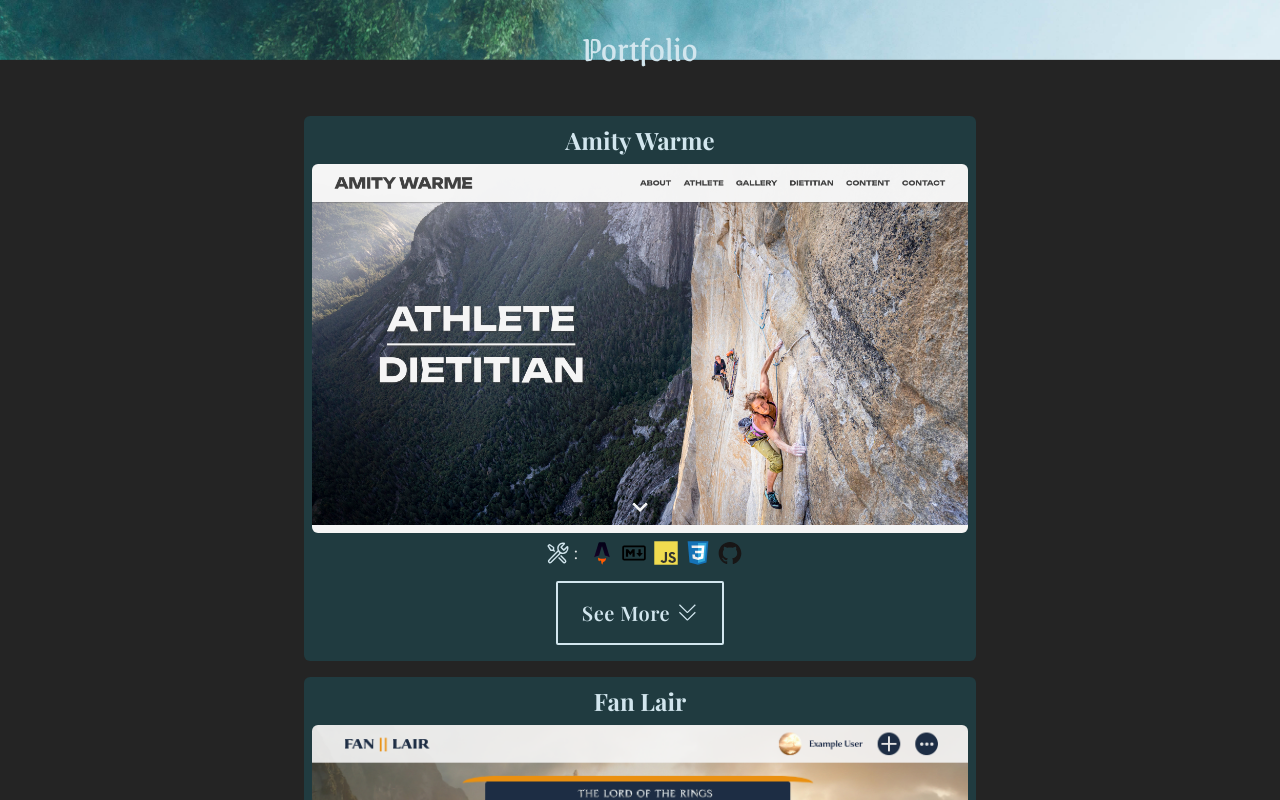
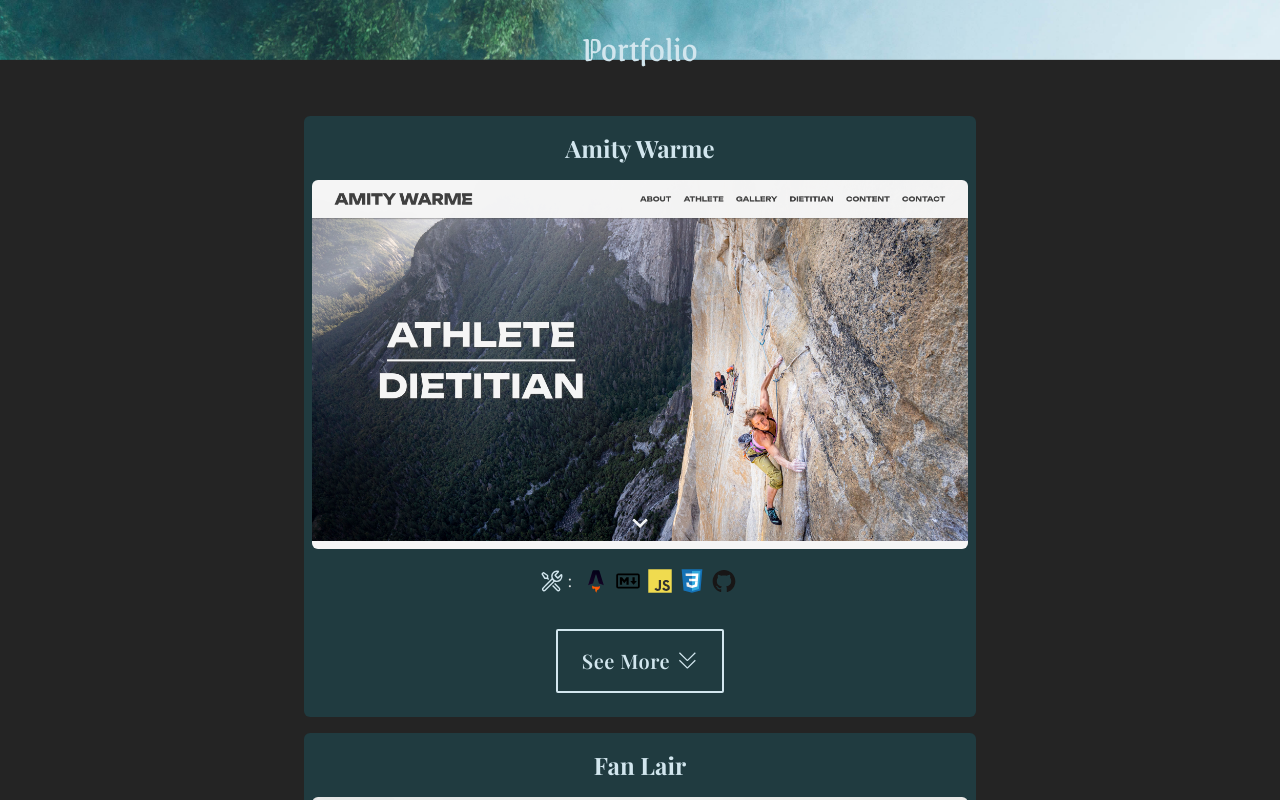
Before and after one commit to connorwarme/connorwarme.github.io, a React (Vite) app: page / in a window 1280 px wide. Shown: the part 740-1540 px from the top of the page. Built offline with nearby package versions, Linux system fonts and the light colour scheme.

Commit message:
Adjust card spacing at wider views

```diff
--- a/src/components/Card.jsx
+++ b/src/components/Card.jsx
@@ -11,7 +11,7 @@ const Card = ({ item, selection, handleSelection }) => {
     <>
       {item && item.title && (
         <div className="m-2 rounded-md bg-midnight-green/75 p-2 font-play max-w-sm flex flex-col justify-between md:self-stretch md:max-w-lg lg:max-w-2xl">
-          <div className="mb-2 flex justify-center">
+          <div className="mb-2 flex justify-center md:m-2 md:mb-4">
             <a
               className="w-inherit "
               href={item.url}
@@ -24,7 +24,7 @@ const Card = ({ item, selection, handleSelection }) => {
             </a>
           </div>
           <CardImage item={item} />
-          <ul className="m-1 ml-4 flex items-center justify-center">
+          <ul className="m-1 ml-4 flex items-center justify-center md:m-4">
             <span className="mr-2 flex items-center">
               <VscTools className="h-6 w-6 text-wave-spray" />
               <span className="ml-1">:</span>
@@ -40,7 +40,7 @@ const Card = ({ item, selection, handleSelection }) => {
                   <ul className="transition-all delay-300 duration-300 ease-in-out">
                     {item.points.map((point, index) => {
                       return (
-                        <div key={index} className="flex items-center">
+                        <div key={index} className="flex items-center md:m-1">
                           <item.bullet
                             className="mr-2"
                             style={{ height: '16px', width: '16px' }}
@@ -49,7 +49,7 @@ const Card = ({ item, selection, handleSelection }) => {
                         </div>
                       )
                     })}
-                    <div className="flex items-center">
+                    <div className="flex items-center md:m-1">
                       <LinkIcon
                         className="mr-2"
                         style={{ height: '16px', width: '16px' }}
@@ -70,7 +70,7 @@ const Card = ({ item, selection, handleSelection }) => {
               ) : null}
             </div>
           </div>
-          <div className="flex justify-center">
+          <div className="flex justify-center md:p-2">
             <button
               className="btn-ex m-2 rounded-sm border-2 border-wave-spray p-2 px-4 font-semibold tracking-wide text-wave-spray active:left-[1px] active:top-[2px] active:shadow-none md:text-lg md:h-14 md:px-5 lg:text-xl lg:h-16 lg:px-6"
               onClick={() => handleSelection(item.id)}
```
